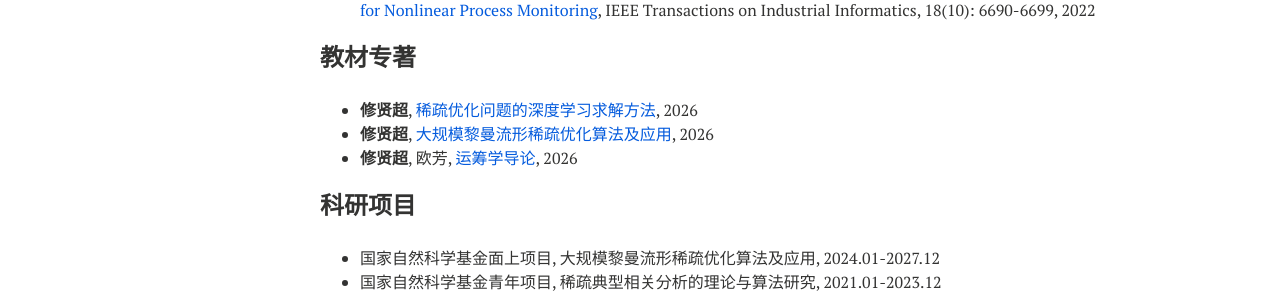
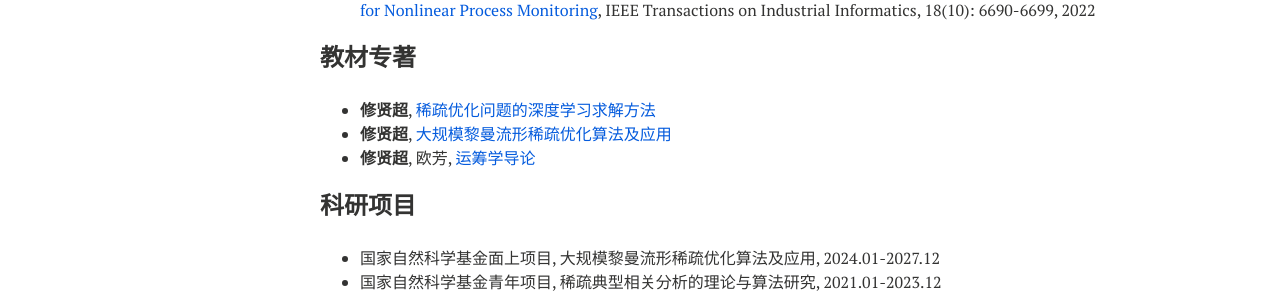
Before and after one commit to xianchaoxiu/xianchaoxiu.github.io, a Jekyll site: the page built from chinese/index.md, in a window 1280 px wide. Shown: the part 969-1263 px from the top of the page. Built offline with Jekyll 4.4.1, drawn with Linux system fonts in a browser that asks for light colours; nearby versions of some CDN libraries.

Commit message:
Update index.md

```diff
--- a/chinese/index.md
+++ b/chinese/index.md
@@ -46,9 +46,9 @@ share: false
 
 
 ### 教材专著
-* <b>修贤超</b>,  <a href="https://xianchaoxiu.github.io/chinese/book/L2O/" class="textlink" target="_blank">稀疏优化问题的深度学习求解方法</a>, 2026  <br>
-* <b>修贤超</b>, <a href="https://xianchaoxiu.github.io/chinese/book/OPT/" class="textlink" target="_blank">大规模黎曼流形稀疏优化算法及应用</a>, 2026  <br>
-* <b>修贤超</b>, 欧芳, <a href="https://xianchaoxiu.github.io/chinese/book/OR/" class="textlink" target="_blank"> 运筹学导论</a>, 2026  <br>
+* <b>修贤超</b>,  <a href="https://xianchaoxiu.github.io/chinese/book/L2O/" class="textlink" target="_blank">稀疏优化问题的深度学习求解方法</a> <br>
+* <b>修贤超</b>, <a href="https://xianchaoxiu.github.io/chinese/book/OPT/" class="textlink" target="_blank">大规模黎曼流形稀疏优化算法及应用</a> <br>
+* <b>修贤超</b>, 欧芳, <a href="https://xianchaoxiu.github.io/chinese/book/OR/" class="textlink" target="_blank"> 运筹学导论</a> <br>
 
 
 
```
